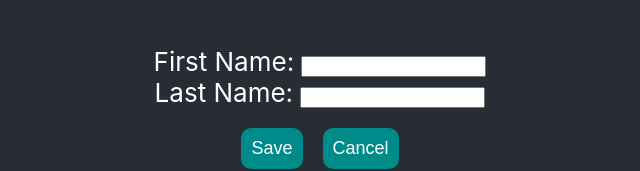
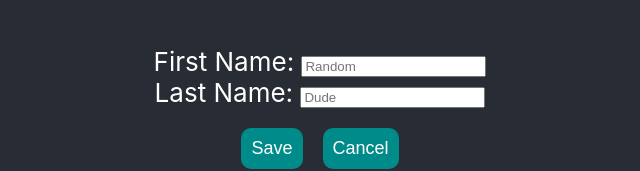
Before and after one commit to CUNY-2X-TTP-2020/react-form-edit, a React (Create React App) app: page / in a window 1280 px wide. Both pictures are taken after a click on the button "Edit". Shown: the part 349-520 px from the top of the page, without its empty margins (320-960 px from the left). Built offline with nearby package versions, Linux system fonts and the light colour scheme.

Commit message:
Add previous values as placeholders within input areas

```diff
--- a/src/components/NameForm.js
+++ b/src/components/NameForm.js
@@ -41,11 +41,11 @@ export default class NameForm extends Component
                 (
                     <form onSubmit={this.handleSubmit}>
                         <label for="fname">First Name: </label>
-                        <input type="text" name="fname" id="fname" />
+                        <input type="text" name="fname" id="fname" placeholder={this.state.fname} />
                         <br/>
 
                         <label for="lname">Last Name: </label>
-                        <input type="text" name="lname" id="lname" />
+                        <input type="text" name="lname" id="lname" placeholder={this.state.lname} />
                         <br/>
 
                         <button type="submit">Save</button>
```
